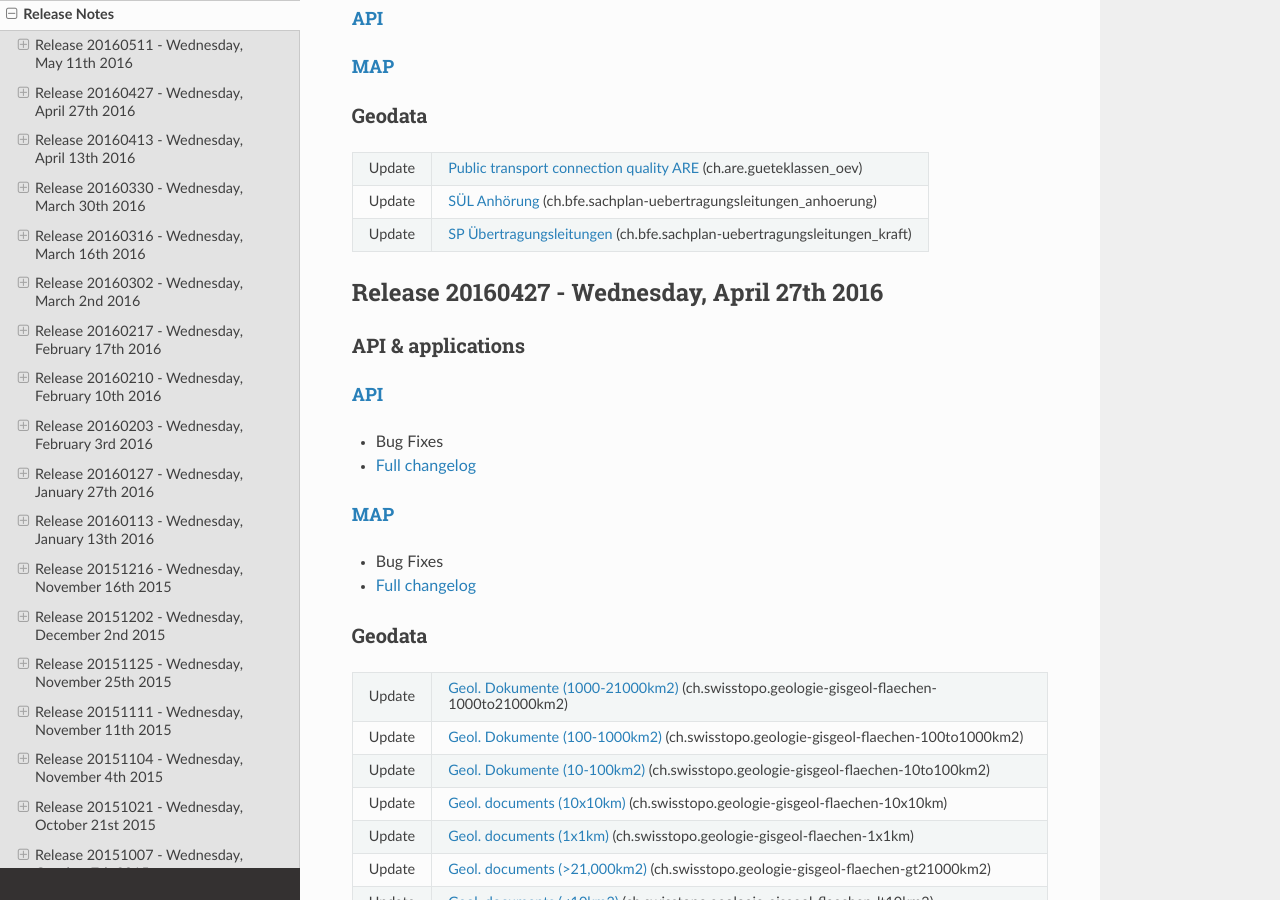
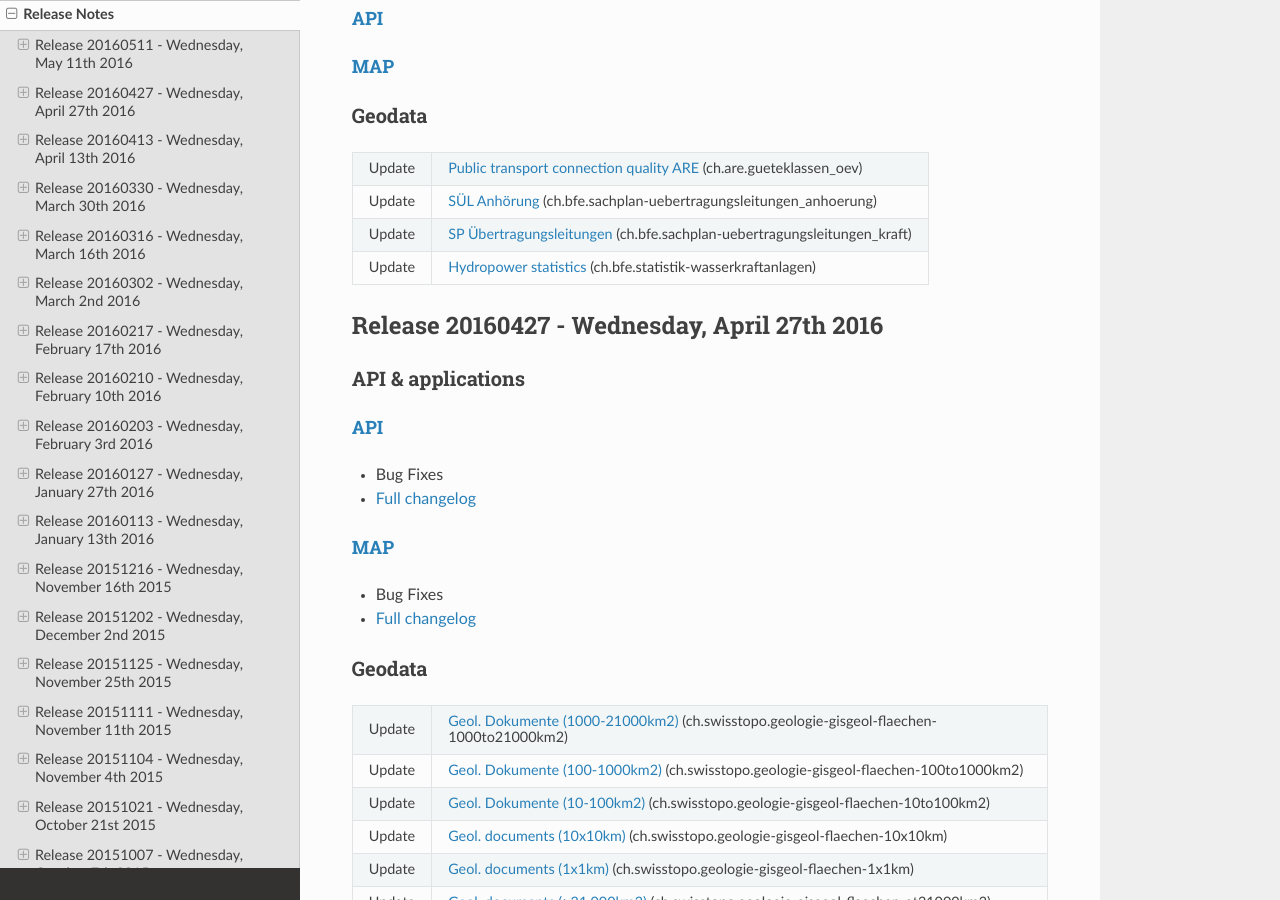
Before and after one commit to swisstopo-test/doc-chsdi3, a Sphinx documentation site: the page built from source/releasenotes/index.rst, in a window 1280 px wide and 900 px high, scrolled down 308 px. Built offline with Sphinx 7.4.7 and the Read the Docs theme 2.0.0, drawn with Linux system fonts in a browser that asks for light colours.

Commit message:
add wasserkraftanlagen update

```diff
--- a/source/releasenotes/index.rst
+++ b/source/releasenotes/index.rst
@@ -39,6 +39,8 @@ Geodata
 | Update | `SÜL Anhörung <//map.geo.admin.ch/?layers=ch.bfe.sachplan-uebertragungsleitungen_anhoerung>`__ (ch.bfe.sachplan-uebertragungsleitungen_anhoerung)       |
 +--------+---------------------------------------------------------------------------------------------------------------------------------------------------------+
 | Update | `SP Übertragungsleitungen <//map.geo.admin.ch/?layers=ch.bfe.sachplan-uebertragungsleitungen_kraft>`__ (ch.bfe.sachplan-uebertragungsleitungen_kraft)   |
++--------+---------------------------------------------------------------------------------------------------------------------------------------------------------+
+| Update | `Hydropower statistics <//map.geo.admin.ch/?layers=ch.bfe.statistik-wasserkraftanlagen>`__ (ch.bfe.statistik-wasserkraftanlagen)                        |
 +--------+---------------------------------------------------------------------------------------------------------------------------------------------------------+
 
 .. _releasenotes_20160427:
```
